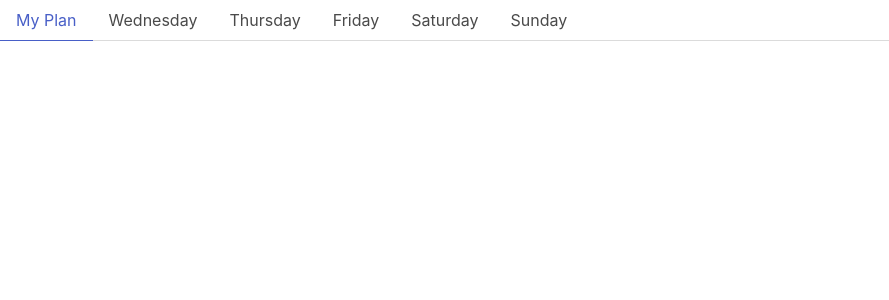
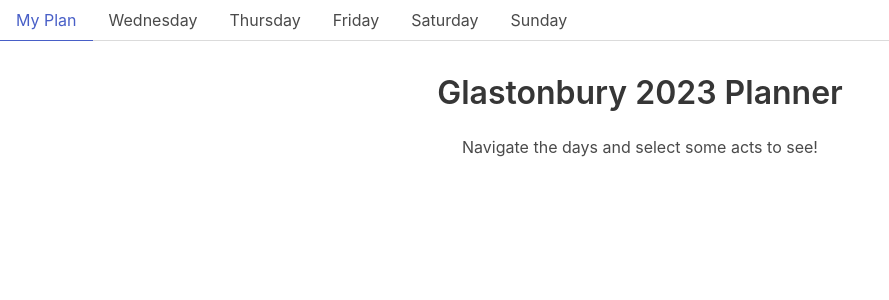
Before and after one commit to Robert-Walsh/Glastonbury2023, a React (Create React App) app: page / in a window 1280 px wide. Shown: the top 300 px of the page, without its empty margins (0-889 px from the left). Built offline with nearby package versions, Linux system fonts and the light colour scheme.

Commit message:
Update Plan.jsx

```diff
--- a/src/components/Plan.jsx
+++ b/src/components/Plan.jsx
@@ -44,6 +44,18 @@
     )
   })
 
+  const selectedActsExist = mappedWednesdayActs.length || mappedThursdayActs.length || mappedFridayActs.length || mappedSaturdayActs.length || mappedSundayActs.length
+
+  if(!selectedActsExist){
+    return(
+      <div style={{'padding': '10px','textAlign': 'center'}}>
+        <div className="title">Glastonbury 2023 Planner</div>
+        <div>
+          Navigate the days and select some acts to see!
+        </div>
+      </div>
+    )
+  }
 
   return (
     <div>
```
